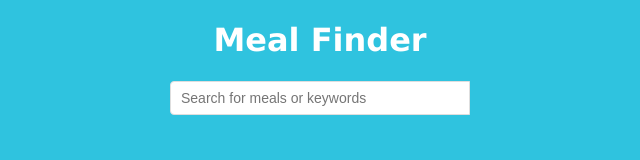
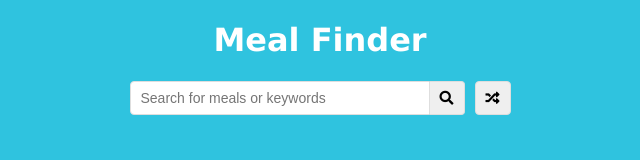
Before and after one commit to Dante-Vonarmia/SSI-Assignment_Meal_Finder, a plain HTML site: page index.html in a window 1280 px wide. Shown: the whole page, without its empty margins (320-960 px from the left). Drawn offline with Linux system fonts and the light colour scheme.

Commit message:
a random button

```diff
--- a/index.html
+++ b/index.html
@@ -20,7 +20,7 @@
             id="search"
             placeholder="Search for meals or keywords"
           />
-        <!-- <form class="flex" id="submit">
+        <form class="flex" id="submit">
 
           <button class="search-btn" type="submit">
             <i class="fas fa-search"></i>
@@ -28,7 +28,7 @@
         </form>
         <button class="random-btn" id="random">
           <i class="fas fa-random"></i>
-        </button> -->
+        </button>
       </div>
 
       <div id="result-heading"></div>
```
